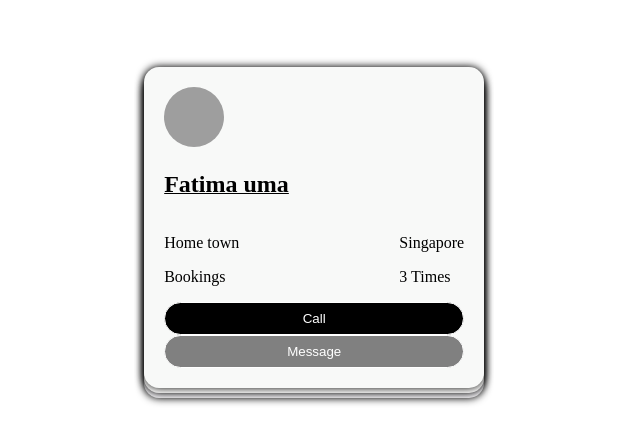
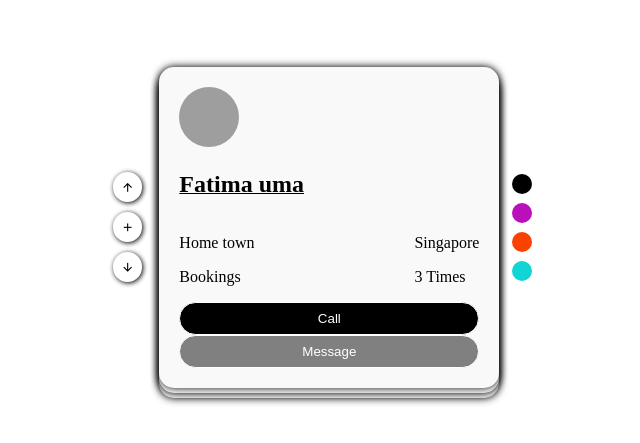
Before and after one commit to BalluCoder-cyber/cloneOfSheryianWeb, a plain HTML site: page Call Card/index.html in a window 1280 px wide. Shown: the part 133-576 px from the top of the page, without its empty margins (355-995 px from the left). Drawn offline with nearby package versions, Linux system fonts and the light colour scheme; grey boxes are pictures that could not be loaded.

Commit message:
fully completed card design

```diff
--- a/Call Card/index.html
+++ b/Call Card/index.html
@@ -5,6 +5,8 @@
     <meta charset="UTF-8">
     <meta name="viewport" content="width=device-width, initial-scale=1.0">
     <title>Document</title>
+    <link href="https://cdn.jsdelivr.net/npm/remixicon/fonts/remixicon.css" rel="stylesheet">
+
 </head>
 <link rel="stylesheet" href="style.css">
 
@@ -59,9 +61,9 @@
     </div>
     <div class="note-container">
         <div class="left-icons">
-            <!-- <button><i class="ri-add-line"></i></button>
-            <button><i class="ri-arrow-up-line"></i></button>
-            <button><i class="ri-arrow-down-line"></i></button> -->
+            <button><i  class="ri-arrow-up-line"></i></button>
+            <button><i  class="ri-add-line"></i></button>
+            <button><i  class="ri-arrow-down-line"></i></button>
 
         </div>
         <div class="stack">
@@ -90,9 +92,9 @@
             </div>
         </div>
         <div class="right-colors">
-            <span class="dot black"></span>
-            <span class="dot purple"></span>
-            <span class="dot orange"></span>
+            <span class="dot black"></span><br>
+            <span class="dot purple"></span><br>
+            <span class="dot orange"></span><br>
             <span class="dot teal"></span>
 
         </div>
--- a/Call Card/style.css
+++ b/Call Card/style.css
@@ -16,7 +16,6 @@
     box-sizing: border-box;
     box-shadow: 0px 4px 20px;
     margin-top: 60px;
-
 }
 
 h2 {
@@ -30,7 +29,6 @@
     justify-content: center;
     align-items: center;
     margin-bottom: 20px;
-
 }
 
 .form-container input {
@@ -59,8 +57,6 @@
     display: flex;
     align-items: center;
 }
-
-.category-box input[type="radio"] {}
 
 .checkbox {
     display: flex;
@@ -105,10 +101,9 @@
     background-color: gray;
     color: white;
 }
-
 .card {
     position: relative;
-    margin: 200px 39%;
+    margin: 200px 5%;
     width: 300px;
     padding: 20px;
     border-radius: 15px;
@@ -173,3 +168,51 @@
     background-color: gray;
     color: white;
 }
+.note-container{
+    display: flex;
+    align-items: center;
+    margin-left: 35%;
+    position: fixed;
+}
+.right-color{
+    display: flex;
+    flex-direction: column;
+
+}
+.dot{
+   display: inline-block;
+   width: 20px;
+   height: 20px;
+   border-radius: 50%;
+   margin-left: 30px;
+   margin-top: 5px;
+
+}
+.black{
+    background-color: black;
+}
+.orange{
+    background-color: rgb(249, 66, 0);
+}
+.purple{
+    background-color: rgb(186, 15, 186);
+}
+.teal{
+    background-color: rgb(17, 212, 212);
+}
+.left-icons{
+   display: flex;
+   align-items: center;
+   justify-content: center;
+   flex-direction: column;
+   gap: 10px;
+
+}
+.left-icons button{
+   height: 30px;
+   border: 2px solid white;
+   border-radius: 15px;
+   margin-left: 20px;
+   background-color: white;
+   box-shadow: 1px 1px 5px;
+}
```
